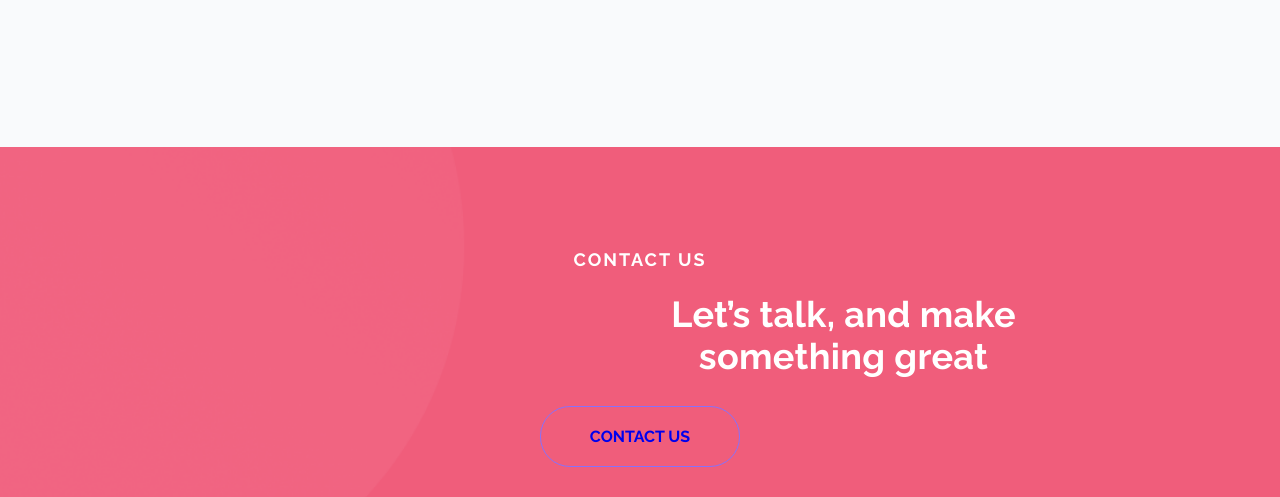
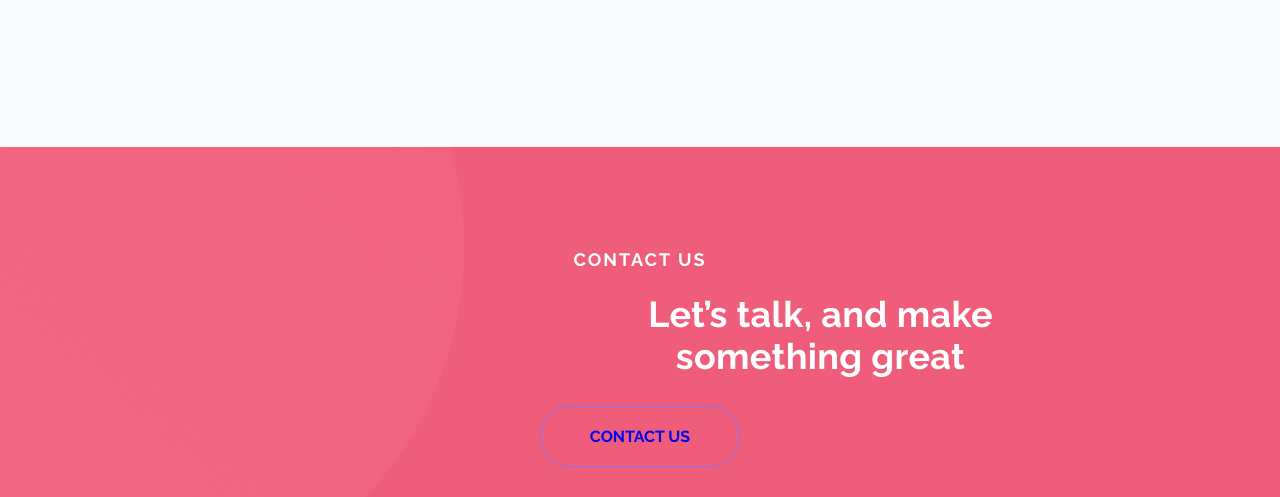
Before and after one commit to nobel-0022/ProjectGrid, a plain HTML site: page index.html in a window 1280 px wide. Shown: the part 4342-4839 px from the top of the page. Drawn offline with Linux system fonts and the light colour scheme.

Commit message:
update css

```diff
--- a/css/style.css
+++ b/css/style.css
@@ -477,7 +477,7 @@ footer .footer-part{
     font-weight: 700;
     line-height: normal;
     letter-spacing: 0.3px;
-    width: 421px;
+    width: 375px;
     margin-left: 533px;
     margin-bottom: 50px;
 
```
